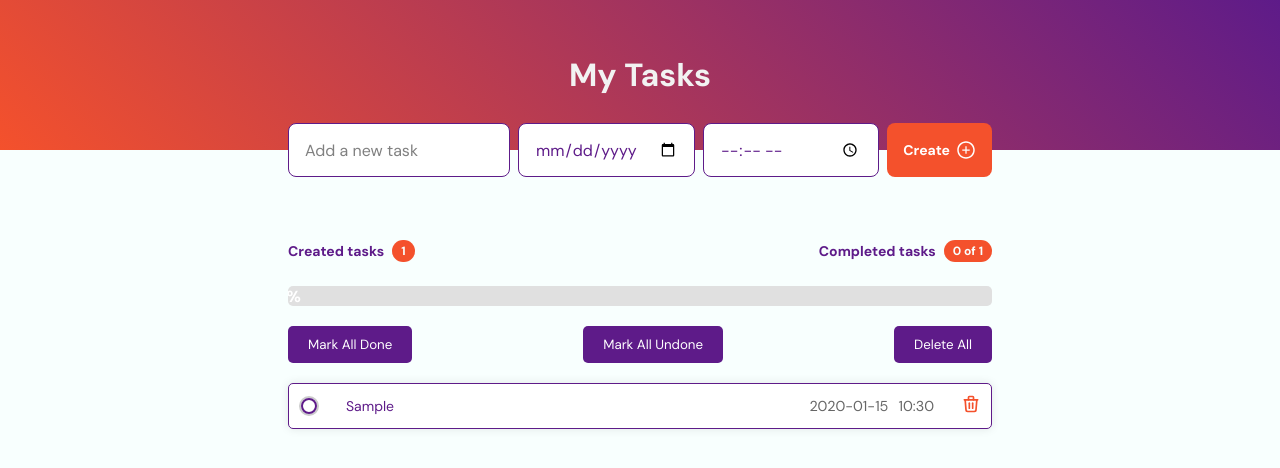
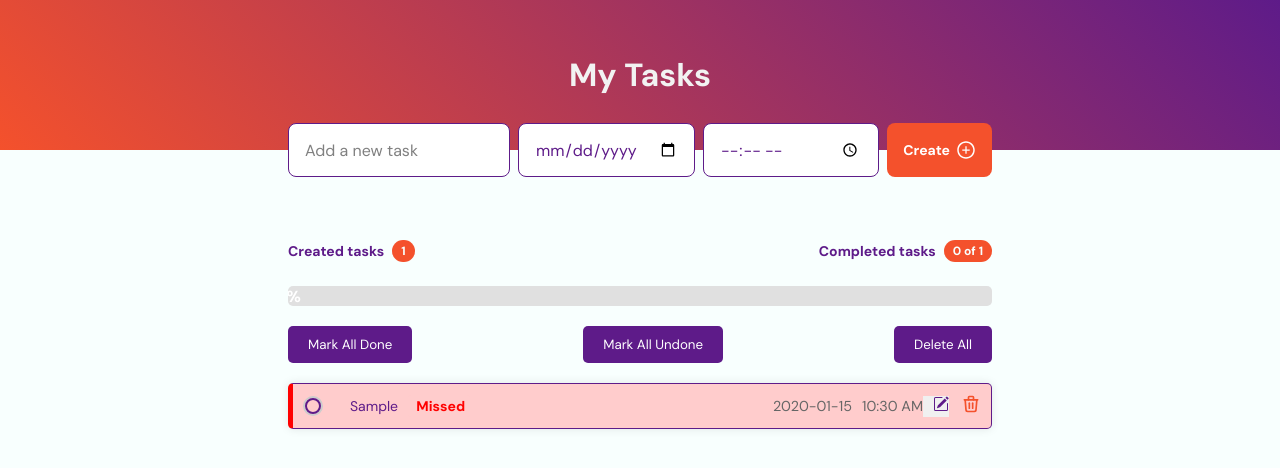
Before and after one commit to ShinayLim/to-do-list, a React (Vite) app: page / in a window 1280 px wide. Both pictures are taken after typing "Sample", "2020-01-15", "10:30" into the empty fields and a click on the button "Create". Shown: the top 468 px of the page. Built offline with nearby package versions, Linux system fonts and the light colour scheme.

Commit message:
add edit button

```diff
--- a/src/App.jsx
+++ b/src/App.jsx
@@ -32,6 +32,8 @@ function App() {
         dueTime,
         isCompleted: false
       }]);
+    } else {
+      alert("Please fill out all fields.");
     }
   }
 
@@ -53,7 +55,7 @@ function App() {
     setTasksAndSave(newTasks);
   }
 
-  function markAllDone() {
+  function markAllTasksDone() {
     const newTasks = tasks.map(task => ({
       ...task,
       isCompleted: true
@@ -61,7 +63,7 @@ function App() {
     setTasksAndSave(newTasks);
   }
 
-  function markAllUndone() {
+  function markAllTasksUndone() {
     const newTasks = tasks.map(task => ({
       ...task,
       isCompleted: false
@@ -73,6 +75,21 @@ function App() {
     setTasksAndSave([]);
   }
 
+  function editTask(taskId, newTitle, newDueDate, newDueTime) {
+    const newTasks = tasks.map(task => {
+      if (task.id === taskId) {
+        return {
+          ...task,
+          title: newTitle,
+          dueDate: newDueDate,
+          dueTime: newDueTime
+        };
+      }
+      return task;
+    });
+    setTasksAndSave(newTasks);
+  }
+
   return (
     <>
       <Header handleAddTask={addTask} />
@@ -80,8 +97,9 @@ function App() {
         tasks={tasks}
         onDelete={deleteTaskById}
         onComplete={toggleTaskCompletedById}
-        onMarkAllDone={markAllDone}
-        onMarkAllUndone={markAllUndone}
+        onEdit={editTask}
+        onMarkAllDone={markAllTasksDone}
+        onMarkAllUndone={markAllTasksUndone}
         onDeleteAll={deleteAllTasks}
       />
     </>
--- a/src/components/Task/index.jsx
+++ b/src/components/Task/index.jsx
@@ -1,22 +1,69 @@
 import styles from './task.module.scss';
+import { useState } from 'react';
 import { BsFillCheckCircleFill } from 'react-icons/bs';
 import { TbTrash } from 'react-icons/tb';
+import { BsPencilSquare } from "react-icons/bs";
 
-export function Task({ task, onDelete, onComplete }) {
+function formatTimeTo12Hour(timeString) {
+  const [hours, minutes] = timeString.split(':').map(Number);
+  const ampm = hours >= 12 ? 'PM' : 'AM';
+  const formattedHours = ((hours + 11) % 12 + 1); // Converts hours from 24-hour format to 12-hour format
+  const formattedMinutes = minutes.toString().padStart(2, '0'); // Pads minutes to ensure two digits
+  return `${formattedHours}:${formattedMinutes} ${ampm}`;
+}
+
+export function Task({ task, onDelete, onComplete, onEdit, highlight }) {
+  const [isEditing, setIsEditing] = useState(false);
+  const [newTitle, setNewTitle] = useState(task.title);
+  const [newDueDate, setNewDueDate] = useState(task.dueDate);
+  const [newDueTime, setNewDueTime] = useState(task.dueTime);
+
+  const handleEdit = () => {
+    onEdit(task.id, newTitle, newDueDate, newDueTime);
+    setIsEditing(false);
+  };
+
   return (
-    <div className={styles.task}>
+    <div className={`${styles.task} ${highlight ? styles.taskDue : ''}`}>
       <button className={styles.checkContainer} onClick={() => onComplete(task.id)}>
         {task.isCompleted ? <BsFillCheckCircleFill /> : <div />}
       </button>
 
       <div className={styles.taskDetails}>
-        <p className={task.isCompleted ? styles.textCompleted : ""}>
-          {task.title}
-        </p>
-        <div className={styles.dueDetails}>
-          <span>{task.dueDate}</span>
-          <span>{task.dueTime}</span>
-        </div>
+        {isEditing ? (
+          <div className={styles.editForm}>
+            <input
+              type="text"
+              value={newTitle}
+              onChange={(e) => setNewTitle(e.target.value)}
+              placeholder="Task title"
+            />
+            <input
+              type="date"
+              value={newDueDate}
+              onChange={(e) => setNewDueDate(e.target.value)}
+            />
+            <input
+              type="time"
+              value={newDueTime}
+              onChange={(e) => setNewDueTime(e.target.value)}
+            />
+            <button className={styles.saveButton} onClick={handleEdit}>Save</button>
+            <button className={styles.cancelButton} onClick={() => setIsEditing(false)}>Cancel</button>
+          </div>
+        ) : (
+          <>
+            <p className={`${task.isCompleted ? styles.textCompleted : ''} ${highlight ? styles.missed : ''}`}>
+              {task.title}
+              {highlight && <span className={styles.missedLabel}> Missed</span>}
+            </p>
+            <div className={styles.dueDetails}>
+              <span>{task.dueDate}</span>
+              <span>{formatTimeTo12Hour(task.dueTime)}</span>
+            </div>
+            <button className={styles.editButton} onClick={() => setIsEditing(true)}><BsPencilSquare /></button>
+          </>
+        )}
       </div>
 
       <button className={styles.deleteButton} onClick={() => onDelete(task.id)}>
--- a/src/components/Task/task.module.scss
+++ b/src/components/Task/task.module.scss
@@ -134,7 +134,6 @@ p.textCompleted {
   border: none;
   cursor: pointer;
   color: #F4512C;
-  margin-left: 15px;
 }
 
 .buttons {
@@ -144,7 +143,7 @@ p.textCompleted {
 }
 
 .actionButton {
-  background-color: #0f0e0f00;
+  background-color: #5E1B89;
   color: white;
   padding: 10px 20px;
   border: none;
@@ -160,3 +159,77 @@ p.textCompleted {
 .actionButton:active {
   background-color: #5E1B89;
 }
+
+.taskDue {
+  background-color: #ffcccc;
+  border-left: 5px solid #ff0000;
+}
+
+.taskDetails {
+  display: flex;
+  flex: 1;
+  align-items: center;
+  justify-content: space-between;
+}
+
+.dueDetails {
+  display: flex;
+  gap: 10px;
+  color: #666;
+  font-size: 0.9em;
+}
+
+.editForm {
+  display: flex;
+  flex-direction: column;
+  gap: 10px;
+}
+
+.editForm input {
+  padding: 5px;
+  font-size: 1em;
+}
+
+.editButton {
+  margin-right: 0;
+  padding-right: 0;
+  padding-left: 10px;
+  background-color: #f0f0f0;
+  border: none;
+  color: #5E1B89;
+  cursor: pointer;
+  font-size: 1em;
+}
+
+.missed {
+  color: #ff0000; /* Red color for missed tasks */
+}
+
+.missedLabel {
+  background-color: #ffcccc;
+  border-radius: 3px;
+  padding: 2px 5px;
+  margin-left: 10px;
+  color: #ff0000;
+  font-weight: bold;
+}
+
+.saveButton {
+  background-color: #5E1B89;
+  color: white;
+  padding: 10px 20px;
+  border: none;
+  border-radius: 5px;
+  cursor: pointer;
+  transition: background-color 0.3s;
+}
+
+.cancelButton {
+  background-color: #F4512C;
+  color: white;
+  padding: 10px 20px;
+  border: none;
+  border-radius: 5px;
+  cursor: pointer;
+  transition: background-color 0.3s;
+}
--- a/src/components/Tasks/index.jsx
+++ b/src/components/Tasks/index.jsx
@@ -1,10 +1,16 @@
 import { Task } from '../Task';
 import styles from './tasks.module.scss';
 
-export function Tasks({ tasks, onDelete, onComplete, onMarkAllDone, onMarkAllUndone, onDeleteAll }) {
+export function Tasks({ tasks, onDelete, onComplete, onEdit, onMarkAllDone, onMarkAllUndone, onDeleteAll }) {
   const tasksQuantity = tasks.length;
   const completedTasks = tasks.filter(task => task.isCompleted).length;
   const completionRate = tasksQuantity === 0 ? 0 : (completedTasks / tasksQuantity) * 100;
+
+  const hasReachedDueDate = (dueDate, dueTime) => {
+    const currentDateTime = new Date();
+    const dueDateTime = new Date(`${dueDate}T${dueTime}`);
+    return currentDateTime > dueDateTime; // Using `>` instead of `>=` to mark as missed if past due time
+  };
 
   return (
     <section className={styles.tasks}>
@@ -36,7 +42,14 @@ export function Tasks({ tasks, onDelete, onComplete, onMarkAllDone, onMarkAllUnd
 
           <div className={styles.list}>
             {tasks.map((task) => (
-              <Task key={task.id} task={task} onDelete={onDelete} onComplete={onComplete} />
+              <Task
+                key={task.id}
+                task={task}
+                onDelete={onDelete}
+                onComplete={onComplete}
+                onEdit={onEdit}
+                highlight={hasReachedDueDate(task.dueDate, task.dueTime)}
+              />
             ))}
           </div>
         </>
```
